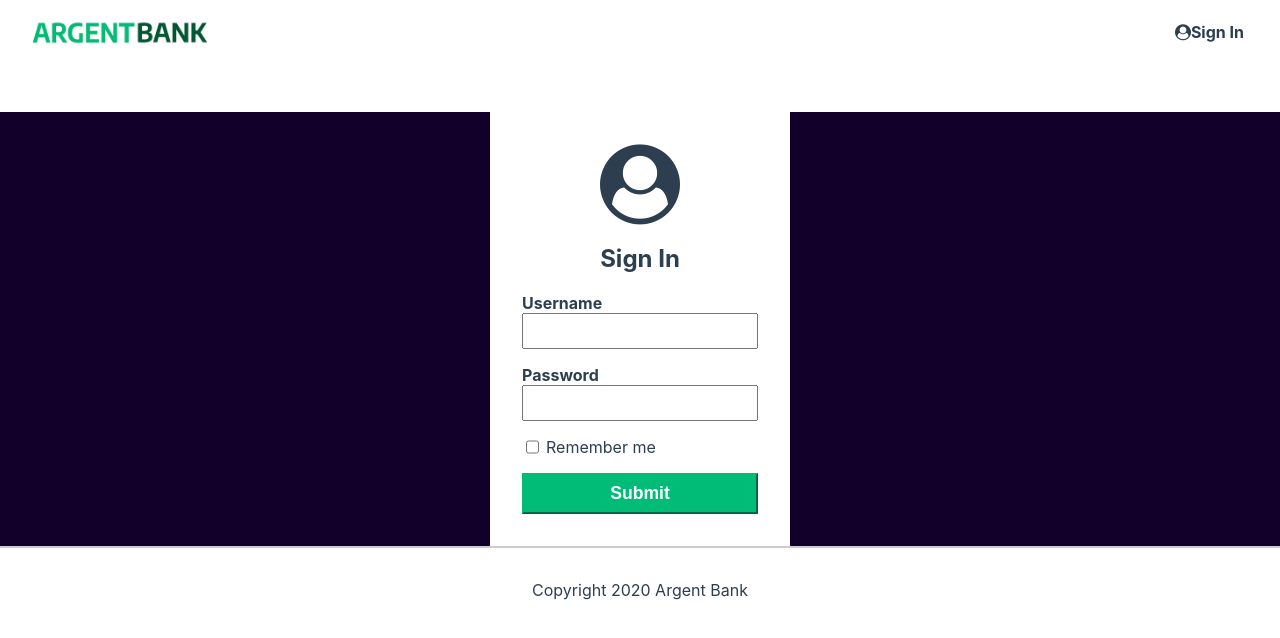
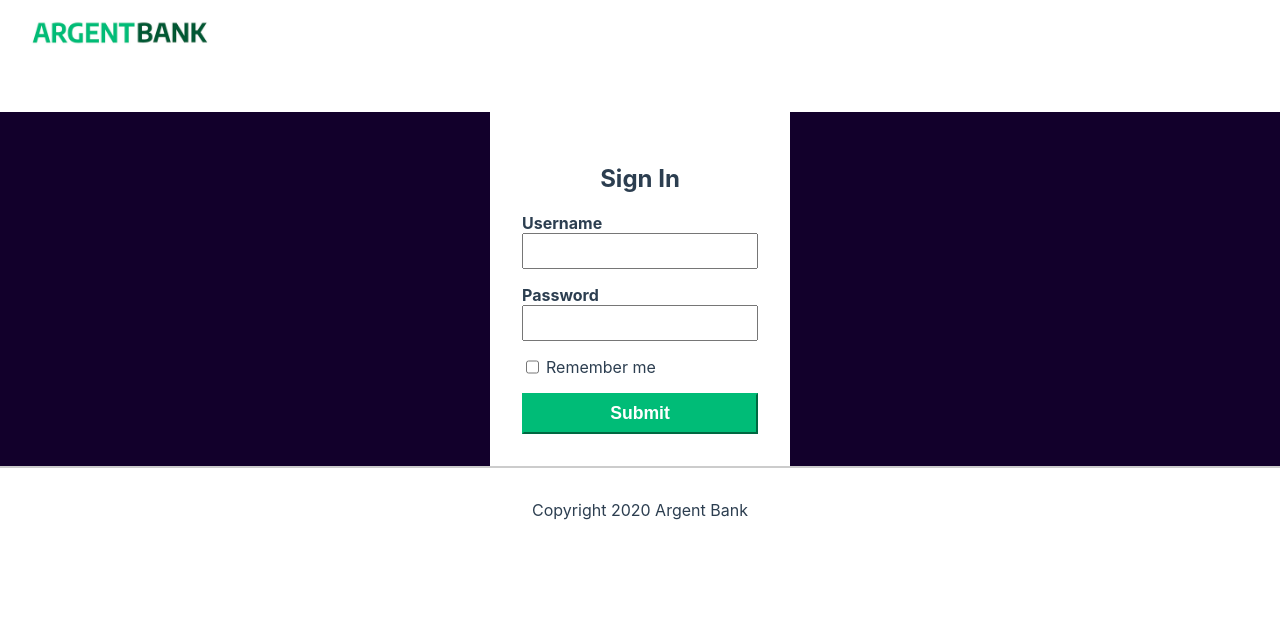
Before and after one commit to illeone/MillocoNicolas_13_31.07.2022-, a React (Create React App) app in the folder front/: page /sign-in in a window 1280 px wide. Shown: the top 638 px of the page. Built offline with nearby package versions, Linux system fonts and the light colour scheme.

Commit message:
Intégration de l'action "login"dans le composant SignIn
avec useDispatch

```diff
--- a/front/src/pages/SignIn.js
+++ b/front/src/pages/SignIn.js
@@ -1,26 +1,27 @@
 import { useState } from 'react';
 import { NavLink } from 'react-router-dom';
+import { useDispatch } from "react-redux";
 
-
+import { login } from '../features/auth/authSlice';
 import BankLogo from '../assets/argentBankLogo.png';
-
 
 function SignIn() {
 
-
     const [email,setEmail] = useState("")
     const [password,setPassword] = useState("")
+    const dispatch = useDispatch()
 
     const loginHandler = (e) =>{
-
+        const data = {
+            "email": email,
+            "password": password
+        }
         e.preventDefault()
-        console.log(email, password);
-
+        dispatch(login(data))
     }
 
     return (
         <div>
-
             <nav className="main-nav">
                 <NavLink to="/" className="main-nav-logo">
                     <img
@@ -30,19 +31,10 @@ function SignIn() {
                     />
                     <h1 className="sr-only">Argent Bank</h1>
                 </NavLink>
-                <div>
-                    <NavLink to="/sign-in" className="main-nav-item">
-                        <i className="fa fa-user-circle"></i>
-                        Sign In
-                    </NavLink>
-                </div>
             </nav>
             <main className="main bg-dark">
                 <section className="sign-in-content">
-                    <i className="fa fa-user-circle sign-in-icon"></i>
-                    {/* <FontAwesomeIcon icon={faUserCircle} /> */}
                     <h1>Sign In</h1>
-
 
                     <form onSubmit={loginHandler}>
                         <div className="input-wrapper">
```
